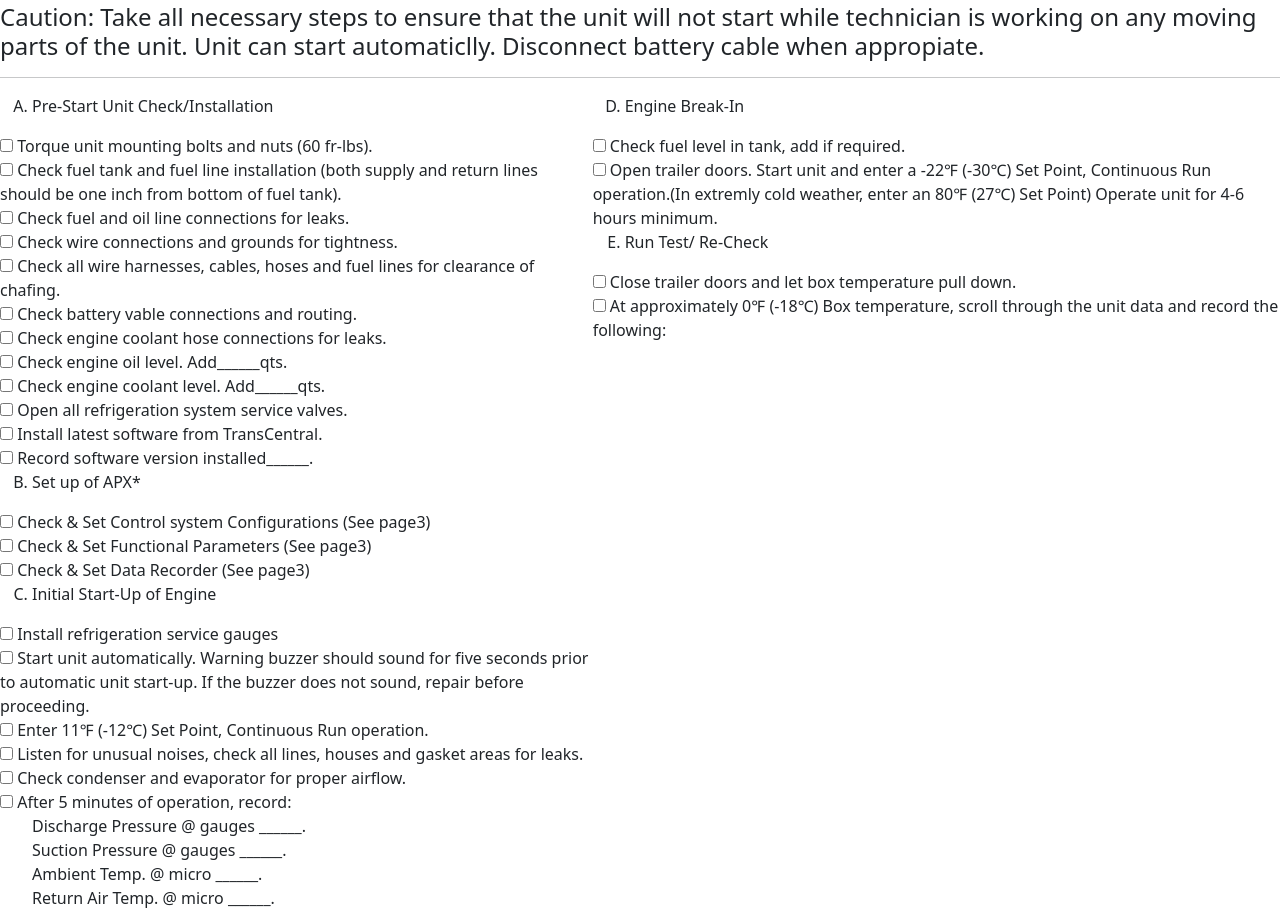
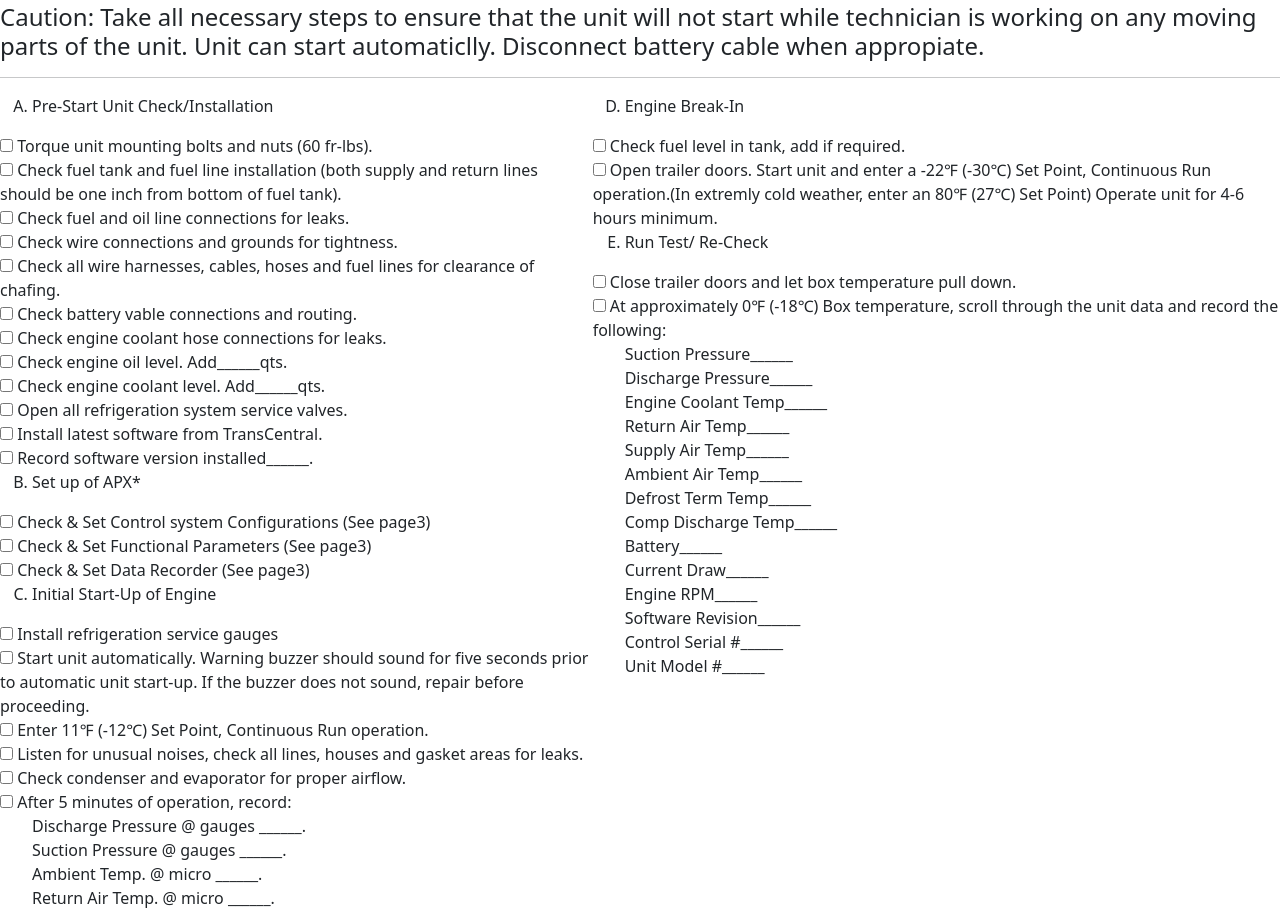
Before and after one commit to CTR-CA/ctr.github.io, a plain HTML site: page index.html in a window 1280 px wide. Shown: the part 1312-2225 px from the top of the page. Drawn offline with nearby package versions, Linux system fonts and the light colour scheme.

Commit message:
add_content

```diff
--- a/index.html
+++ b/index.html
@@ -193,7 +193,23 @@
                     <input type="checkbox">
                     <lable>Close trailer doors and let box temperature pull down.</lable><br>
                     <input type="checkbox">
-                    <lable>At approximately 0&#8457 (-18&#8451) Box temperature, scroll through the unit data and record the following:</lable><br>
+                    <lable>At approximately 0&#8457 (-18&#8451) Box temperature, scroll through the unit data and record the following:</lable>
+                    <ul style="list-style-type: none;">
+                      <li>Suction Pressure______</li>
+                      <li>Discharge Pressure______</li>
+                      <li>Engine Coolant Temp______</li>
+                      <li>Return Air Temp______</li>
+                      <li>Supply Air Temp______</li>
+                      <li>Ambient Air Temp______</li>
+                      <li>Defrost Term Temp______</li>
+                      <li>Comp Discharge Temp______</li>
+                      <li>Battery______</li>
+                      <li>Current Draw______</li>
+                      <li>Engine RPM______</li>
+                      <li>Software Revision______</li>
+                      <li>Control Serial #______</li>
+                      <li>Unit Model #______</li>
+                    </ul>
                   </div>
                 </div>
                 </div>
```
